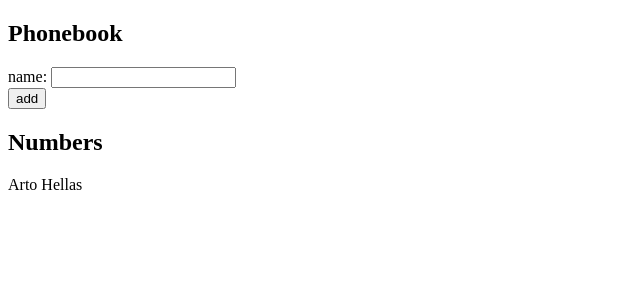
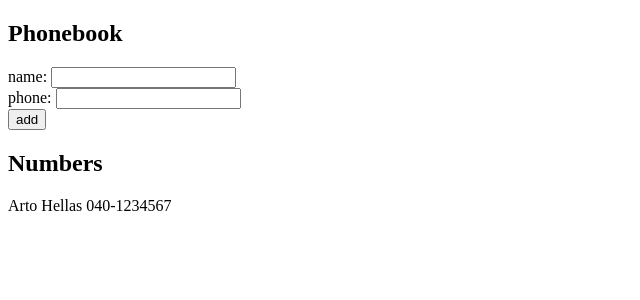
Before and after one commit to Juanjomrtz19/fullStackOpen, a React (Vite) app in the folder Part2/phonebook/: page / in a window 1280 px wide. Shown: the top 300 px of the page, without its empty margins (0-640 px from the left). Built offline with nearby package versions, Linux system fonts and the light colour scheme.

Commit message:
exercise 2.9 done

```diff
--- a/Part2/phonebook/src/App.jsx
+++ b/Part2/phonebook/src/App.jsx
@@ -2,9 +2,10 @@ import { useState } from 'react'
 
 const App = () => {
   const [persons, setPersons] = useState([
-    { name: 'Arto Hellas' }
+    { name: 'Arto Hellas', phone:'040-1234567' }
   ])
-  const [newName, setNewName] = useState('')
+  const [newName, setNewName] = useState('');
+  const [newPhone, setNewPhone] = useState('');
 
   function handleName (event){
     setNewName(event.target.value);
@@ -18,7 +19,7 @@ const App = () => {
       return
     }
 
-    setPersons(persons.concat({name: newName}))
+    setPersons(persons.concat({name: newName, phone: newPhone}))
   }
 
   return (
@@ -32,12 +33,23 @@ const App = () => {
                 />
         </div>
         <div>
+          phone: <input
+                  value={newPhone}
+                  onChange={(event) => setNewPhone(event.target.value)}
+                />
+        </div>
+
+        <div>
           <button type="submit">add</button>
         </div>
       </form>
       <h2>Numbers</h2>
       {
-        persons.map(person => (<p key={person.name}>{person.name}</p>))
+        persons.map(person => (
+        <div key={person.name}>
+          <p>{person.name} {person.phone}</p>
+        </div>
+        ))
       }
     </div>
   )
```
